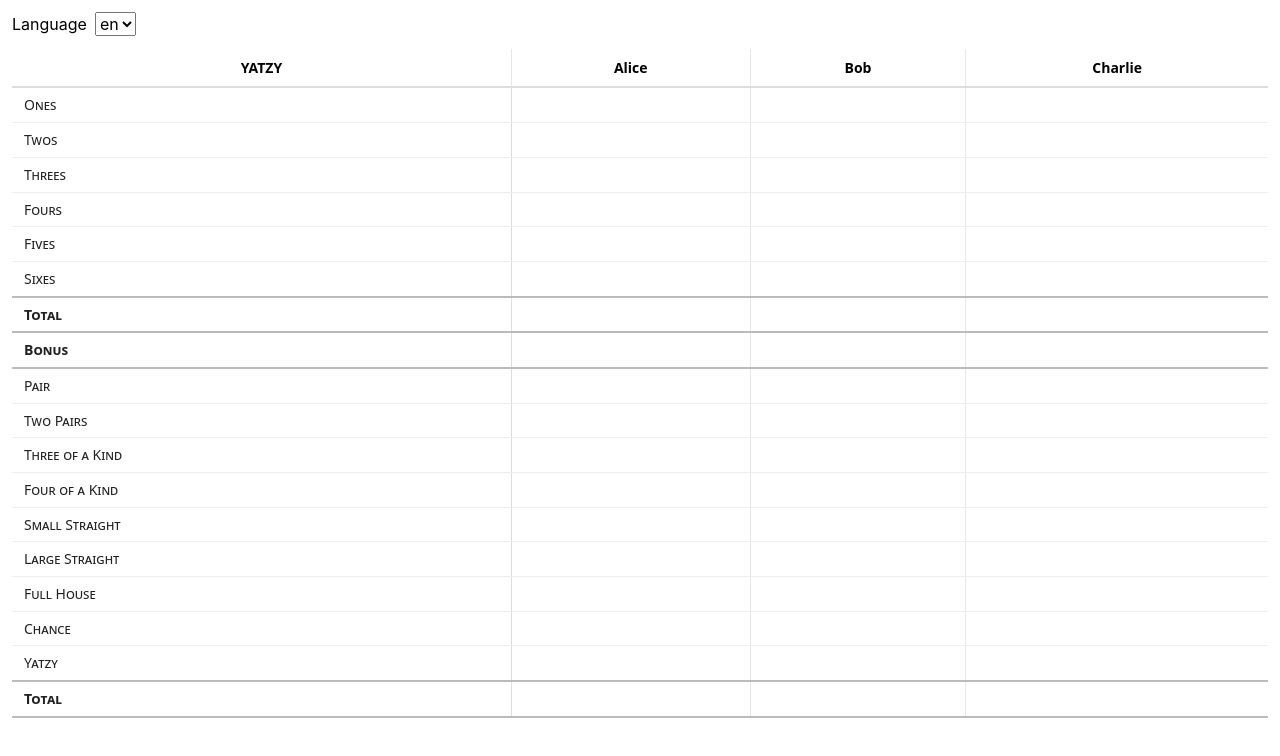
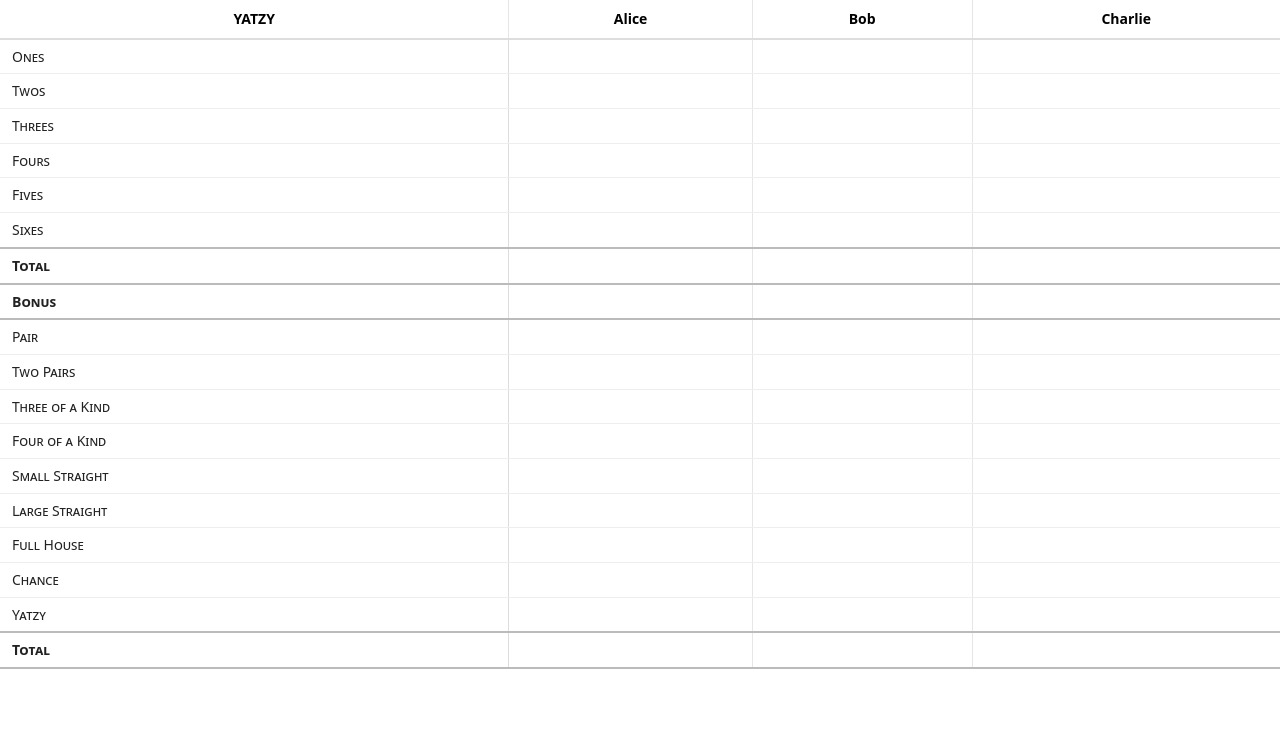
Before and after one commit to dardandauti/jatzie, a React (Vite) app: page / in a window 1280 px wide. Shown: the top 756 px of the page. Built offline with nearby package versions, Linux system fonts and the light colour scheme.

Commit message:
added list of todos and new language dropdown render

```diff
--- a/src/App.tsx
+++ b/src/App.tsx
@@ -3,13 +3,21 @@ import { LocaleProvider, useLocale } from "./locale/LocaleContext";
 
 function LangSelector() {
   const { lang, setLang, available, t } = useLocale();
+  const flagMap: Record<string, string> = {
+    en: "🇬🇧",
+    sv: "🇸🇪",
+    sq: "🇦🇱",
+    fi: "🇫🇮",
+    it: "🇮🇹",
+    ja: "🇯🇵",
+  };
   return (
     <div style={{ marginBottom: 12 }}>
       <label style={{ marginRight: 8 }}>{t("ui.language")}</label>
       <select value={lang} onChange={(e) => setLang(e.currentTarget.value)}>
         {available.map((a) => (
           <option key={a} value={a}>
-            {a}
+            {flagMap[a] ?? a}
           </option>
         ))}
       </select>
@@ -22,10 +30,8 @@ function App() {
 
   return (
     <LocaleProvider>
-      <div style={{ padding: 12 }}>
-        <LangSelector />
-        <YatzyTable players={players} />
-      </div>
+      {/* <LangSelector /> */}
+      <YatzyTable players={players} />
     </LocaleProvider>
   );
 }
```
Also changed, not shown: 1 other file (tests, documents, lock files or other folders).
